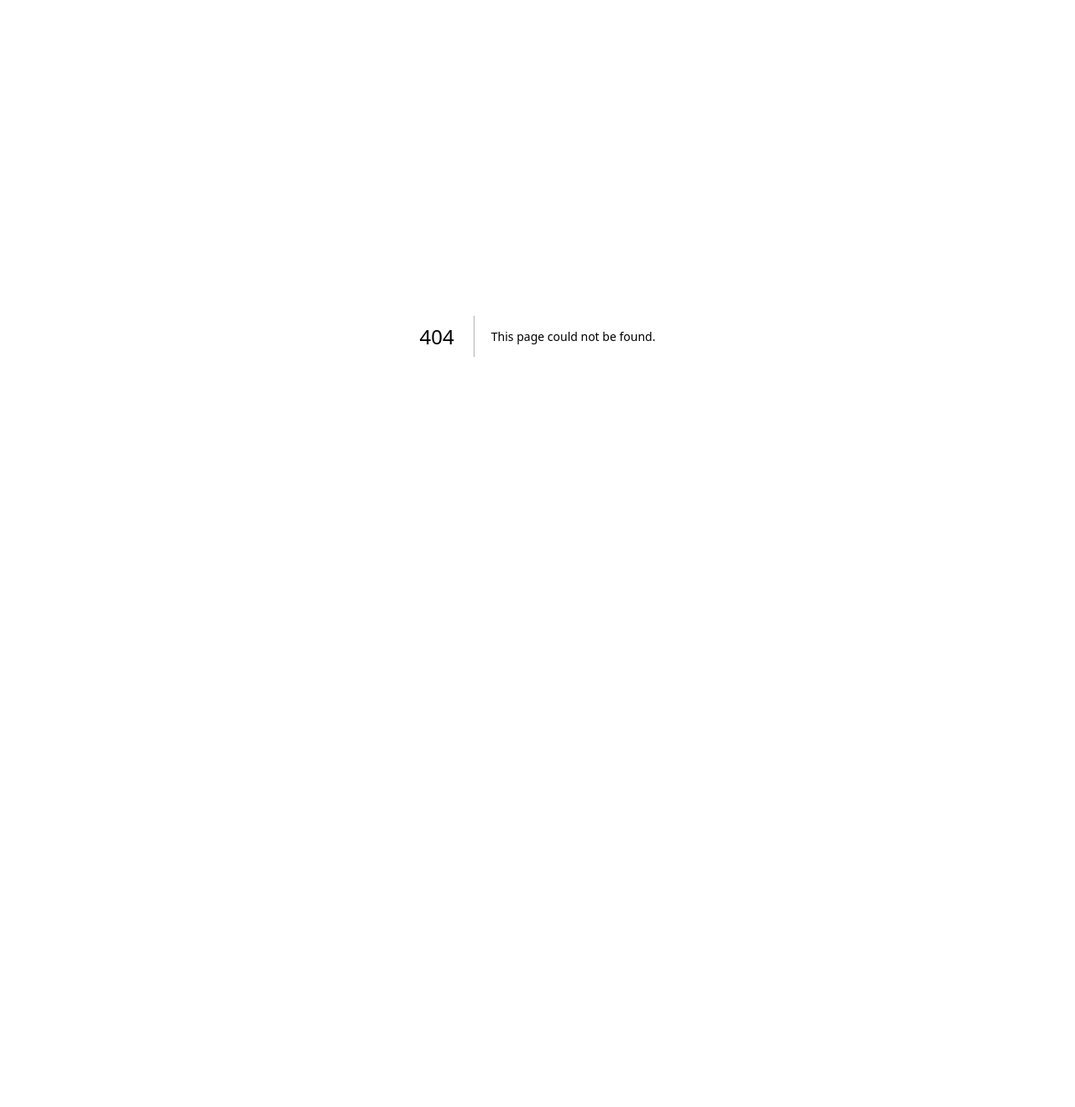
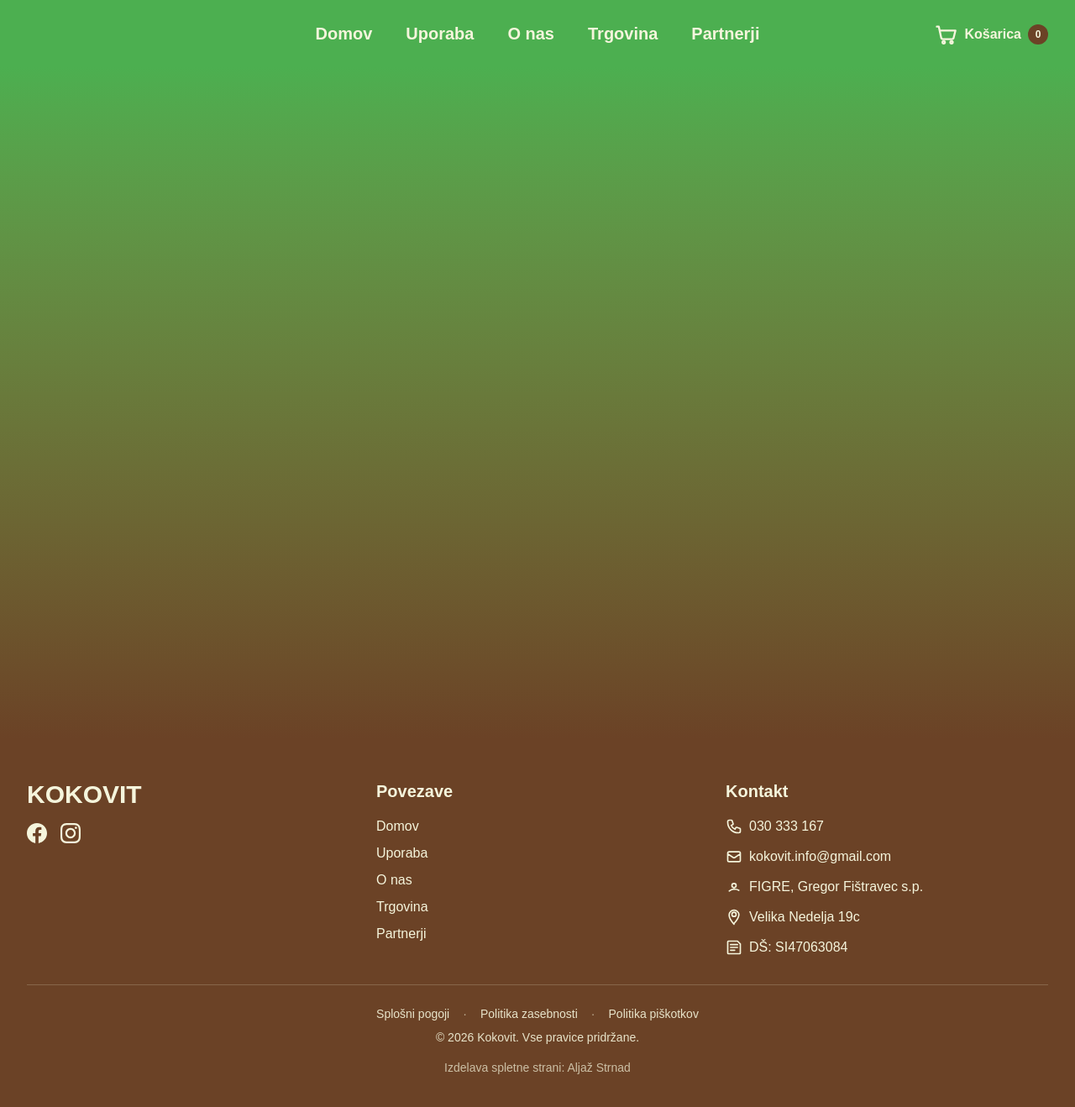
Before and after one commit to strnadaljaz/kokovit, a Next.js app: page /blagajna in a window 1280 px wide. Before the commit this address had no page. Shown: the top 1318 px of the page at 84% size. Before the commit the page ends 800 px from the top, so only its background shows below. Built offline with nearby package versions, Linux system fonts and the light colour scheme.

Commit message:
fix: invalid hook call v /trgovina/substrat

```diff
--- /dev/null
+++ b/app/blagajna/page.tsx
@@ -0,0 +1,16 @@
+"use client";
+import Navbar from "../Components/Navbar";
+import Footer from "../Components/Footer";
+
+const Register = () => {
+    return (
+        <>
+            <Navbar />
+            <main className="min-h-screen bg-gradient-to-b from-[#4CAF50] to-[#6b4226] px-4 py-8 text-[#F5F5DC] sm:px-6 md:py-14">
+            </main>
+            <Footer />
+        </>
+    );
+}
+
+export default Register;
--- a/app/trgovina/substrat/page.tsx
+++ b/app/trgovina/substrat/page.tsx
@@ -33,25 +33,8 @@ function CartIcon() {
     );
 }
 
-const handleAddToCart = (productId: number, productName: string, image: string, quantity: number, unitPrice: number, isPromotion: boolean, promotionLabel?: string, freeQuantity?: number, shipping?: number) => {
+export default function Substrat() {
     const { addItem } = useCart();
-
-    addItem({
-        id: productName + quantity.toString(),
-        productId: productId,
-        productName: productName,
-        image: image,
-        quantity: quantity,
-        unitPrice: unitPrice,
-
-        isPromotion: isPromotion,
-        promotionLabel: promotionLabel,
-        freeQuantity: freeQuantity,
-        shipping: shipping
-    });
-}
-
-export default function Substrat() {
     const [product, setProduct] = useState<Product | null>(null);
     const [discounts, setDiscounts] = useState<Discount[]>([]);
     const [quantity, setQuantity] = useState(5);
@@ -116,6 +99,22 @@ export default function Substrat() {
 
         loadProduct();
     }, []);
+
+    const handleAddToCart = (productId: number, productName: string, image: string, quantity: number, unitPrice: number, isPromotion: boolean, promotionLabel?: string, freeQuantity?: number, shipping?: number) => {
+        addItem({
+            id: productName + quantity.toString(),
+            productId: productId,
+            productName: productName,
+            image: image,
+            quantity: quantity,
+            unitPrice: unitPrice,
+
+            isPromotion: isPromotion,
+            promotionLabel: promotionLabel,
+            freeQuantity: freeQuantity,
+            shipping: shipping
+        });
+    }
 
     return (
         <div>
```
